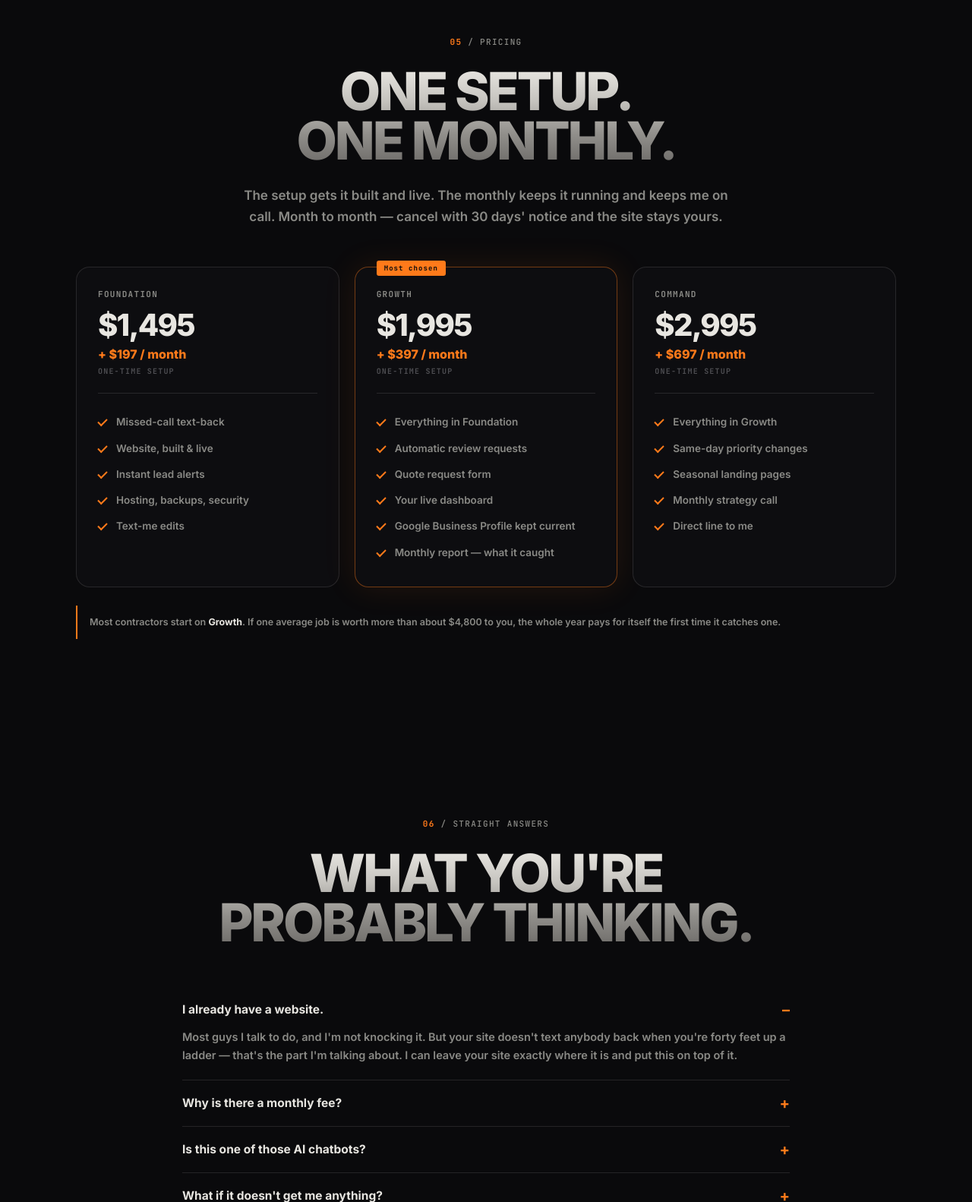
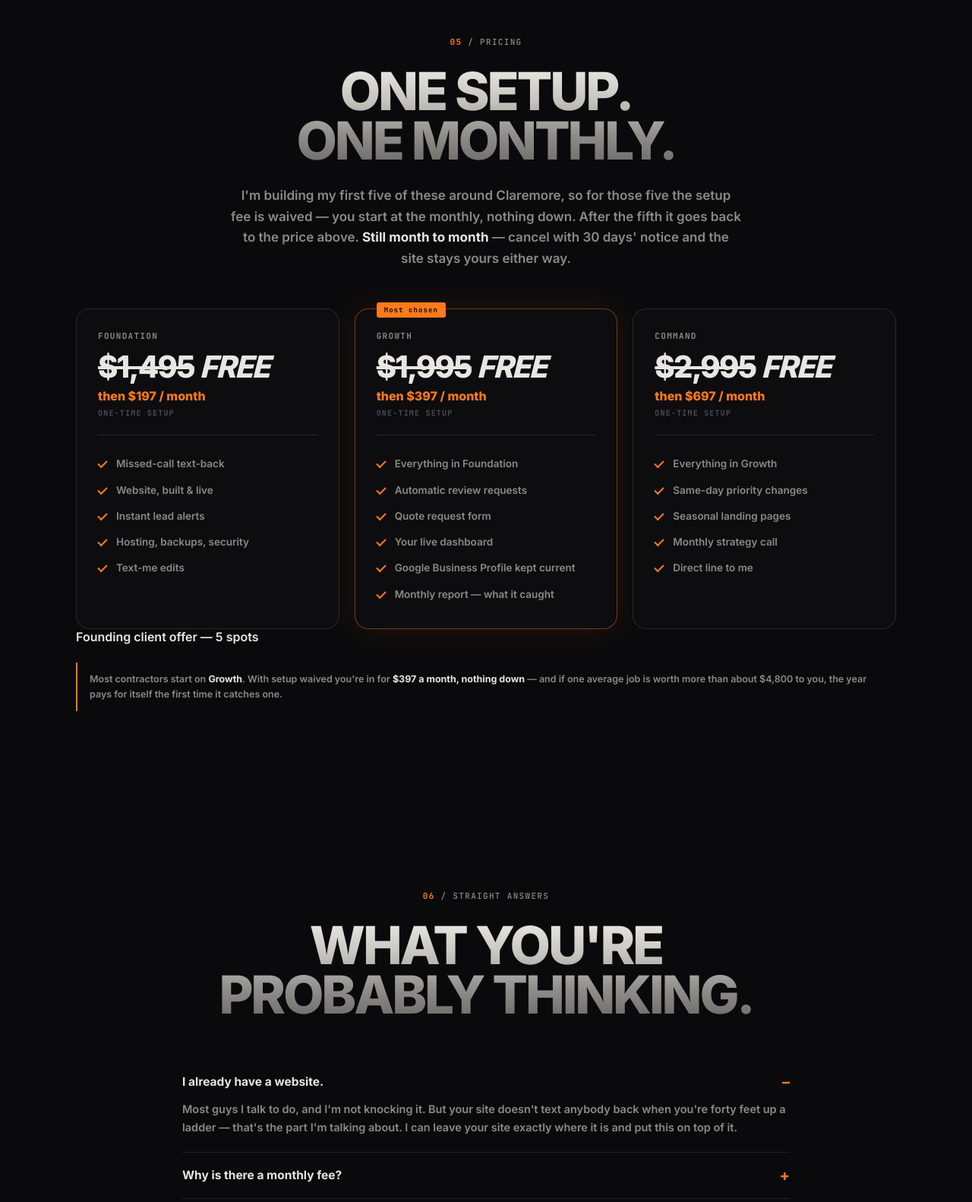
Before and after one commit to xprestonscott/Prestons-personal-business, a Flask app: page /system in a window 1280 px wide. Shown: the part 4330-5912 px from the top of the page at 76% size. Run offline with Flask 3, Linux system fonts and the light colour scheme.

Commit message:
Waive setup fee for first 5 founding clients

```diff
--- a/templates/system.html
+++ b/templates/system.html
@@ -234,6 +234,14 @@
   nav{padding:0 6vw}
   .badge{display:none}
 }
+
+  #product .setup s{color:#5a5a56; text-decoration-thickness:2px; font-size:.62em;
+    font-weight:700; margin-right:10px; text-decoration-color:#ff5b4d;}
+  #product .setup em{font-style:normal; color:var(--orange);}
+  #product .founding{display:inline-block; margin-top:18px; padding:7px 14px;
+    border:1px solid rgba(255,122,26,.42); background:rgba(255,122,26,.10);
+    color:var(--orange); border-radius:20px; font-size:11px; font-weight:700;
+    font-family:'JetBrains Mono',monospace; letter-spacing:.12em; text-transform:uppercase;}
 </style>
 </head>
 <body>
@@ -420,14 +428,16 @@
   <div class="inner">
     <div class="kicker mono fx"><b>05</b> <span>/ Pricing</span></div>
     <h2 class="chrome fx">One setup.<br>One monthly.</h2>
-    <p class="dek fx">The setup gets it built and live. The monthly keeps it running and keeps me
-      on call. Month to month — cancel with 30 days' notice and the site stays yours.</p>
+    <p class="dek fx">I'm building my first five of these around Claremore, so for those five
+      the setup fee is waived — you start at the monthly, nothing down. After the fifth it goes
+      back to the price above. <b>Still month to month</b> — cancel with 30 days' notice and the
+      site stays yours either way.</p>
 
     <div class="grid g3" id="pricing">
       <div class="tier fx">
         <div class="nm">Foundation</div>
-        <div class="setup">$1,495</div>
-        <div class="mo">+ $197 / month</div>
+        <div class="setup"><s>$1,495</s> <em>FREE</em></div>
+        <div class="mo">then $197 / month</div>
         <div class="sub">One-time setup</div>
         <ul>
           <li>Missed-call text-back</li>
@@ -440,8 +450,8 @@
       <div class="tier feat fx">
         <div class="flag">Most chosen</div>
         <div class="nm">Growth</div>
-        <div class="setup">$1,995</div>
-        <div class="mo">+ $397 / month</div>
+        <div class="setup"><s>$1,995</s> <em>FREE</em></div>
+        <div class="mo">then $397 / month</div>
         <div class="sub">One-time setup</div>
         <ul>
           <li>Everything in Foundation</li>
@@ -454,8 +464,8 @@
       </div>
       <div class="tier fx">
         <div class="nm">Command</div>
-        <div class="setup">$2,995</div>
-        <div class="mo">+ $697 / month</div>
+        <div class="setup"><s>$2,995</s> <em>FREE</em></div>
+        <div class="mo">then $697 / month</div>
         <div class="sub">One-time setup</div>
         <ul>
           <li>Everything in Growth</li>
@@ -466,8 +476,8 @@
         </ul>
       </div>
     </div>
-    <div class="note fx">Most contractors start on <b>Growth</b>. If one average job is worth more
-      than about $4,800 to you, the whole year pays for itself the first time it catches one.</div>
+    <div class="founding fx">Founding client offer &mdash; 5 spots</div>
+    <div class="note fx">Most contractors start on <b>Growth</b>. With setup waived you're in for <b>$397 a month, nothing down</b> &mdash; and if one average job is worth more than about $4,800 to you, the year pays for itself the first time it catches one.</div>
   </div>
 </section>
 
```
Also changed, not shown: templates/index.html (+24 -14 lines).
